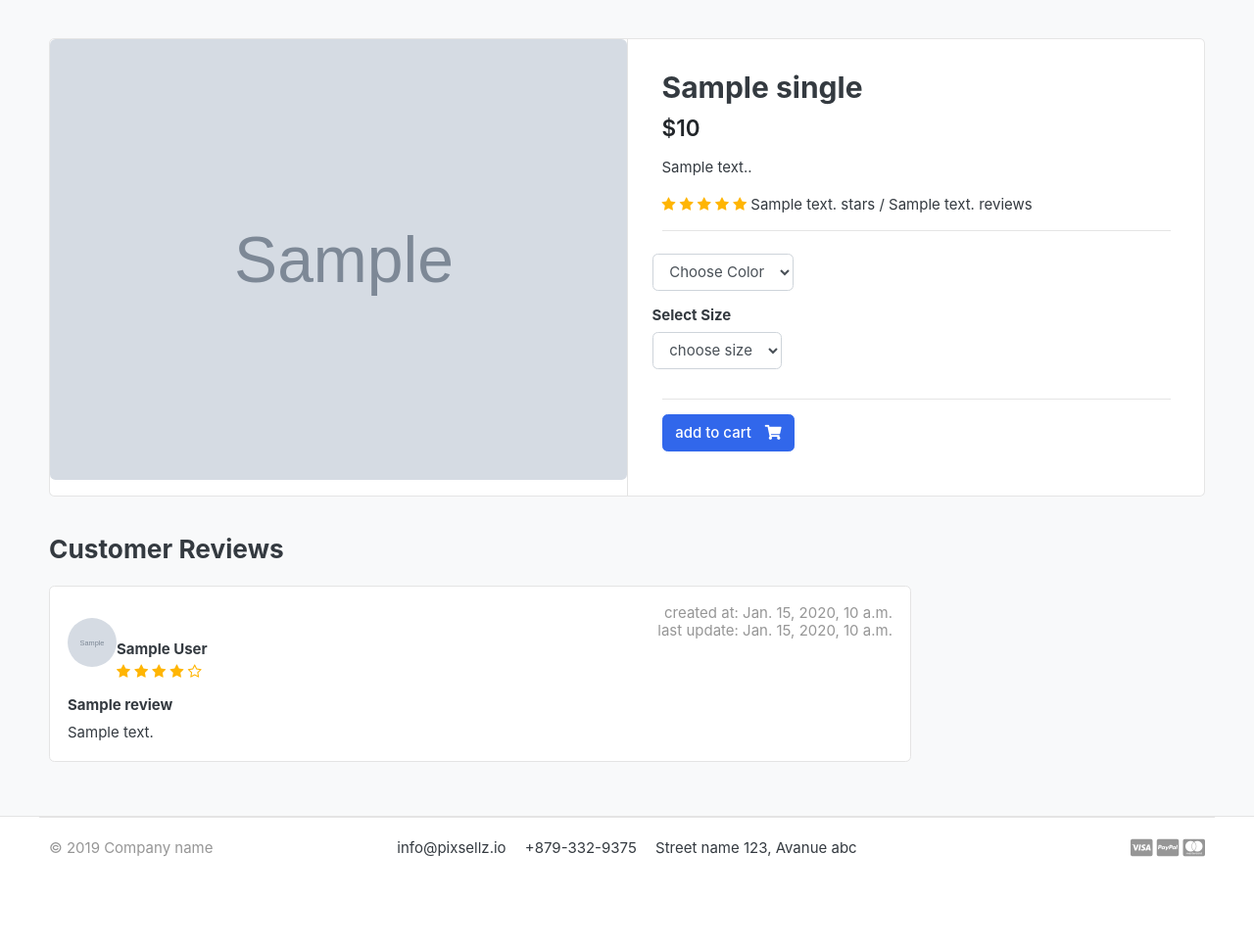
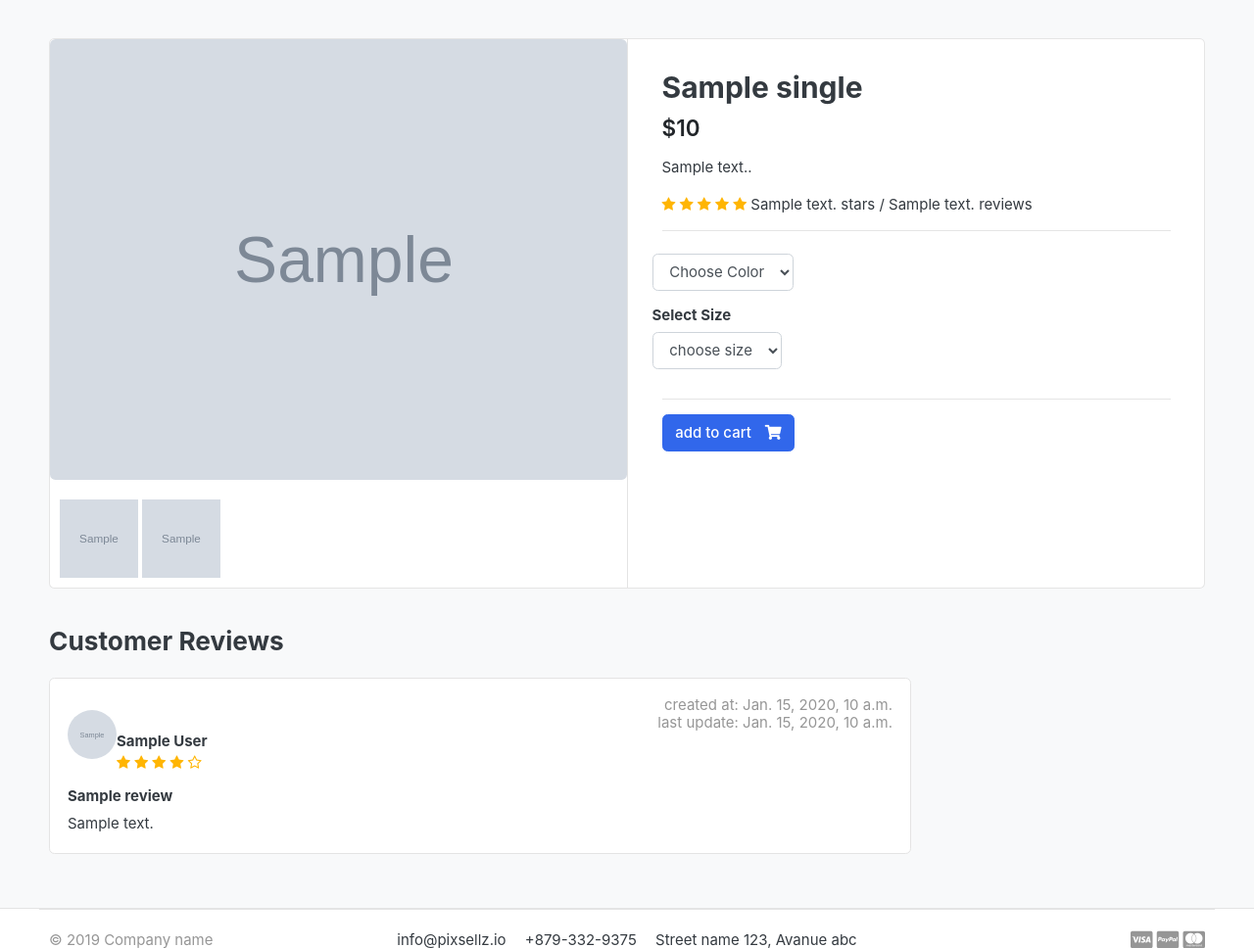
Before and after one commit to mohamed-mashaly1403/greatCart-django-python, a Django app: template Cart/templates/store/product_details.html in a window 1280 px wide. Shown: the part 124-1092 px from the top of the page at 98% size. Before the commit the page ends 999 px from the top, so only its background shows below. Run offline with Django 3.2, Linux system fonts and the light colour scheme; the template is opened without the code that fills it: most values are stand-ins (such as "Sample title", 1, 10 or a date in 2020); grey boxes marked "Sample" are stand-in pictures; some libraries are stand-ins or nearby versions; some web fonts are replaced.

Commit message:
02-12-2021-p2

```diff
--- a/Cart/Cart/static/css/custom.css
+++ b/Cart/Cart/static/css/custom.css
@@ -35,3 +35,17 @@ input:checked + label:hover, input:checked ~ label:hover,input:checked ~ label:h
 .rating-star i{
 color: #ffb503 !important;
 }
+ul.thumb{
+    margin: 0 auto;
+    padding: 0;
+    float: left;
+}
+ul.thumb li{
+    list-style: none;
+    margin: 10px;
+}
+ul.thumb li img{
+    width: 80px;
+    height: 80px;
+    border: 1x solid gray;
+}
--- a/Cart/templates/includes/footer.html
+++ b/Cart/templates/includes/footer.html
@@ -19,3 +19,14 @@
 		</section>
 	</div><!-- //container -->
 </footer>
+<script src="https://ajax.googleapis.com/ajax/libs/jquery/3.5.1/jquery.min.js"></script>
+<script>
+	$(document).ready(function(){
+		$('.thumb a').click(function(e){
+			e.preventDefault();
+			$('.mainImage img').attr('src',$(this).attr('href'))
+		})
+	})
+</script>
+</body>
+</html>
--- a/Cart/templates/store/product_details.html
+++ b/Cart/templates/store/product_details.html
@@ -8,11 +8,22 @@
 	<div class="row no-gutters">
 		<aside class="col-md-6">
 <article class="gallery-wrap">
-	<div class="img-big-wrap">
-	   <a href={{single.product_img.url}}><img src={{single.product_img.url}}></a>
+	<div class="img-big-wrap mainImage">
+	  <center><img src={{single.product_img.url}}></center>
 	</div> <!-- img-big-wrap.// -->
 
 </article> <!-- gallery-wrap .end// -->
+			<ul class="thumb">
+				<li>
+					<a href="{{single.product_img.url}}" target="mainImage"><img src="{{single.product_img.url}}" alt="product image"></a>
+
+					{% for i in product_gallery%}
+					<a href="{{i.image.url}}" target="mainImage"><img src="{{i.image.url}}" alt="product image"></a>
+					{% endfor %}
+
+				</li>
+
+			</ul>
 		</aside>
 		<main class="col-md-6 border-left">
 			<form action="{% url 'addCart' single.id%}" method="post" >
```
Also changed, not shown: Cart/Cart/views.py (+13 -3 lines), Cart/store/admin.py (+9 -1 lines), Cart/store/models.py (+9 -0 lines), Cart/store/views.py (+7 -2 lines), Cart/templates/home.html (+12 -0 lines).
